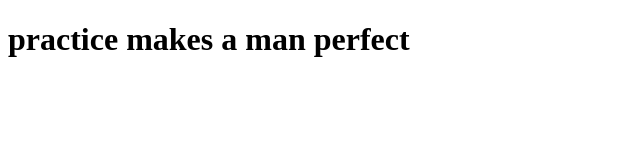
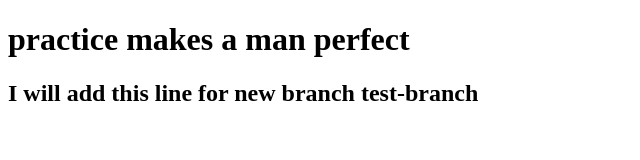
Before and after one commit to rahimbadsha/practice, a plain HTML site: page index.html in a window 1280 px wide. Shown: the whole page, without its empty margins (0-640 px from the left). Drawn offline with Linux system fonts and the light colour scheme.

Commit message:
Add new branch line

```diff
--- a/index.html
+++ b/index.html
@@ -9,6 +9,7 @@
 
 <body>
     <h1>practice makes a man perfect</h1>
+    <h2>I will add this line for new branch test-branch</h2>
 </body>
 
 </html>
```
